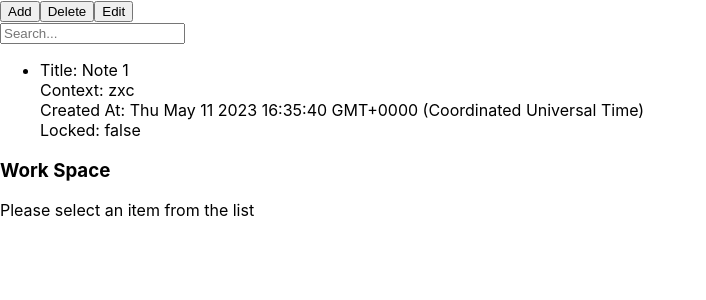
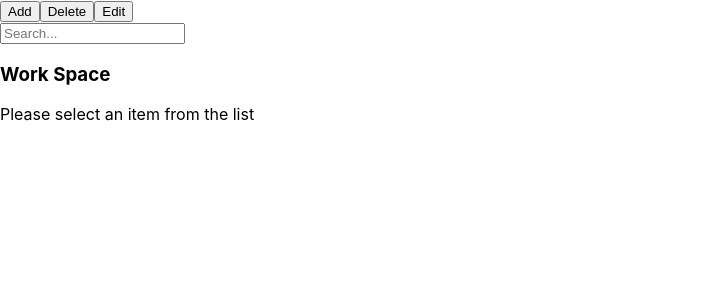
Before and after one commit to Sveta-Kryukova/notes, a React (Create React App) app: page / in a window 1280 px wide. Shown: the top 300 px of the page, without its empty margins (0-706 px from the left). Built offline with nearby package versions, Linux system fonts and the light colour scheme.

Commit message:
rewrite code using indexeddb

```diff
--- a/src/App.tsx
+++ b/src/App.tsx
@@ -9,29 +9,36 @@ import { ListItem } from './components/listItems/ListItems';
 function App() {
   const [query, setQuery] = useState("");
   const [selectedItem, setSelectedItem] = useState<ListItem | null>(null);
-  const [items, setItems] = useState<ListItem[]>([
-    {
-      id: 1,
-      title: "Note 1",
-      context: "zxc",
-      createdAt: new Date(),
-      locked: false,
-    },
-  ]);
+  const [items, setItems] = useState<ListItem[]>([]);
   const [editedItem, setEditedItem] = useState<ListItem | null>(null);
 
   useEffect(() => {
-    if (editedItem) {
-      const updatedItems = items.map(item => {
-        if (item.id === editedItem.id) {
-          return editedItem;
-        } else {
-          return item;
+    const db = openDatabase();
+    db.then(database => {
+      const transaction = database.transaction("notes", "readonly");
+      const store = transaction.objectStore("notes");
+      const request = store.getAll();
+      request.onsuccess = () => {
+        const notes = request.result;
+        setItems(notes);
       }
     });
-      setItems(updatedItems);
+  }, []);
+
+  const openDatabase = () => {
+    return new Promise<IDBDatabase>((resolve, reject) => {
+      const request = window.indexedDB.open("notes-app", 1);
+      request.onerror = () => reject(request.error);
+      request.onsuccess = () => resolve(request.result);
+      request.onupgradeneeded = () => {
+        const database = request.result;
+        const objectStore = database.createObjectStore("notes", { keyPath: "id" });
+        objectStore.createIndex("title", "title", { unique: false });
+        objectStore.createIndex("context", "context", { unique: false });
+        objectStore.createIndex("createdAt", "createdAt", { unique: false });
       }
-  }, [editedItem, items]);
+    });
+  }
 
   const handleQueryChange = (e: React.ChangeEvent<HTMLInputElement>) => {
     setQuery(e.target.value);
@@ -39,30 +46,46 @@ function App() {
   }
 
   const handleItemClick = (item: ListItem) => {
-    setSelectedItem(item);
-    setEditedItem(null);
+    setSelectedItem(() => item);
+    setEditedItem(() => null);
   }
 
   const handleAddNote = () => {
     const newNote = {
-      id: items.length + 1,
+      id: Date.now(),
       title: "",
       context: "",
       createdAt: new Date(),
       locked: false,
     }
-    setItems([...items, newNote]);
-    setSelectedItem(newNote);
-    setEditedItem(newNote);
+    const db = openDatabase();
+    db.then(database => {
+      const transaction = database.transaction("notes", "readwrite");
+      const store = transaction.objectStore("notes");
+      const request = store.add(newNote);
+      request.onsuccess = () => {
+        setItems(prevItems => [...prevItems, newNote]);
+        setSelectedItem(() => newNote);
+        setEditedItem(() => newNote);
+      }
+    });
   }
 
   const handleDelete = () => {
     if (selectedItem) {
       const confirmDelete = window.confirm("Are you sure you want to delete this note?");
       if (confirmDelete) {
+        const db = openDatabase();
+        db.then(database => {
+          const transaction = database.transaction("notes", "readwrite");
+          const store = transaction.objectStore("notes");
+          const request = store.delete(selectedItem.id);
+          request.onsuccess = () => {
             const updatedItems = items.filter(item => item.id !== selectedItem.id);
             setItems(updatedItems);
             setSelectedItem(null);
+          }
+        });
       }
     }
   }
@@ -72,39 +95,56 @@ function App() {
       const updatedItem = { ...editedItem, title: e.target.value };
       setSelectedItem(updatedItem);
         setEditedItem(updatedItem);
+        const updatedItems = [...items];
+        const index = updatedItems.findIndex(item => item.id === updatedItem.id);
+        updatedItems[index] = updatedItem;
+        setItems(updatedItems);
+        const db = openDatabase();
+        db.then(database => {
+        const transaction = database.transaction("notes", "readwrite");
+        const store = transaction.objectStore("notes");
+        store.put(updatedItem);
+        });
         }
-  };
+        }
 
   const handleEditContext = (e: React.ChangeEvent<HTMLTextAreaElement>) => {
     if (editedItem) {
       const updatedItem = { ...editedItem, context: e.target.value };
       setSelectedItem(updatedItem);
       setEditedItem(updatedItem);
+      const updatedItems = [...items];
+      const index = updatedItems.findIndex(item => item.id === updatedItem.id);
+      updatedItems[index] = updatedItem;
+      setItems(updatedItems);
+      const db = openDatabase();
+      db.then(database => {
+        const transaction = database.transaction("notes", "readwrite");
+        const store = transaction.objectStore("notes");
+        store.put(updatedItem);
+      });
     }
-  };
-
+  }
 
   return (
-    <div className="App">
-      <div>
+    <div className="app">
+      <div className="sidebar">
         <Button onClick={handleAddNote}>Add</Button>
         <Button onClick={handleDelete}>Delete</Button>
         <Button onClick={() => setEditedItem(selectedItem)}>Edit</Button>
         <SearchBox value={query} onChange={handleQueryChange} />
       </div>
-      <div className="App-body">
         <ListItems
-          items={items}
+          items={items.filter(item => item.title.includes(query))}
           selectedItem={selectedItem}
-          onItemClick={handleItemClick}
-          filter={query}
-        />
+          onItemClick={handleItemClick} filter={''} />
         <WorkSpace
           selectedItem={selectedItem}
+          editedItem={editedItem}
+          onDelete={handleDelete}
           onEditTitle={handleEditTitle}
           onEditContext={handleEditContext}
         />
-      </div>
       </div>
     );
   }
--- a/src/components/workSpace/WorkSpace.tsx
+++ b/src/components/workSpace/WorkSpace.tsx
@@ -2,9 +2,11 @@ import { ListItem } from "../listItems/ListItems";
 import "./workSpace.css";
 
 type WorkSpaceProps = {
-  selectedItem: ListItem | null,
-  onEditTitle?: (e: React.ChangeEvent<HTMLInputElement>) => void,
-  onEditContext?: (e: React.ChangeEvent<HTMLTextAreaElement>) => void,
+  selectedItem: ListItem | null;
+  editedItem: ListItem | null;
+  onDelete: () => void;
+  onEditTitle: (e: React.ChangeEvent<HTMLInputElement>) => void;
+  onEditContext: (e: React.ChangeEvent<HTMLTextAreaElement>) => void;
 }
 
 export const WorkSpace = ({ selectedItem, onEditTitle, onEditContext }: WorkSpaceProps) => {
@@ -22,7 +24,7 @@ export const WorkSpace = ({ selectedItem, onEditTitle, onEditContext }: WorkSpac
       <p>Created at: {selectedItem.createdAt.toString()}</p>
       <textarea
         value={selectedItem.title}
-        onChange={onEditTitle as ((e: React.ChangeEvent<HTMLTextAreaElement>) => void) | undefined}
+        onChange={onEditTitle as unknown as ((e: React.ChangeEvent<HTMLTextAreaElement>) => void) | undefined}
       />
       <br />
       <textarea
```
Lines whose indentation alone changed are shown as unchanged.
